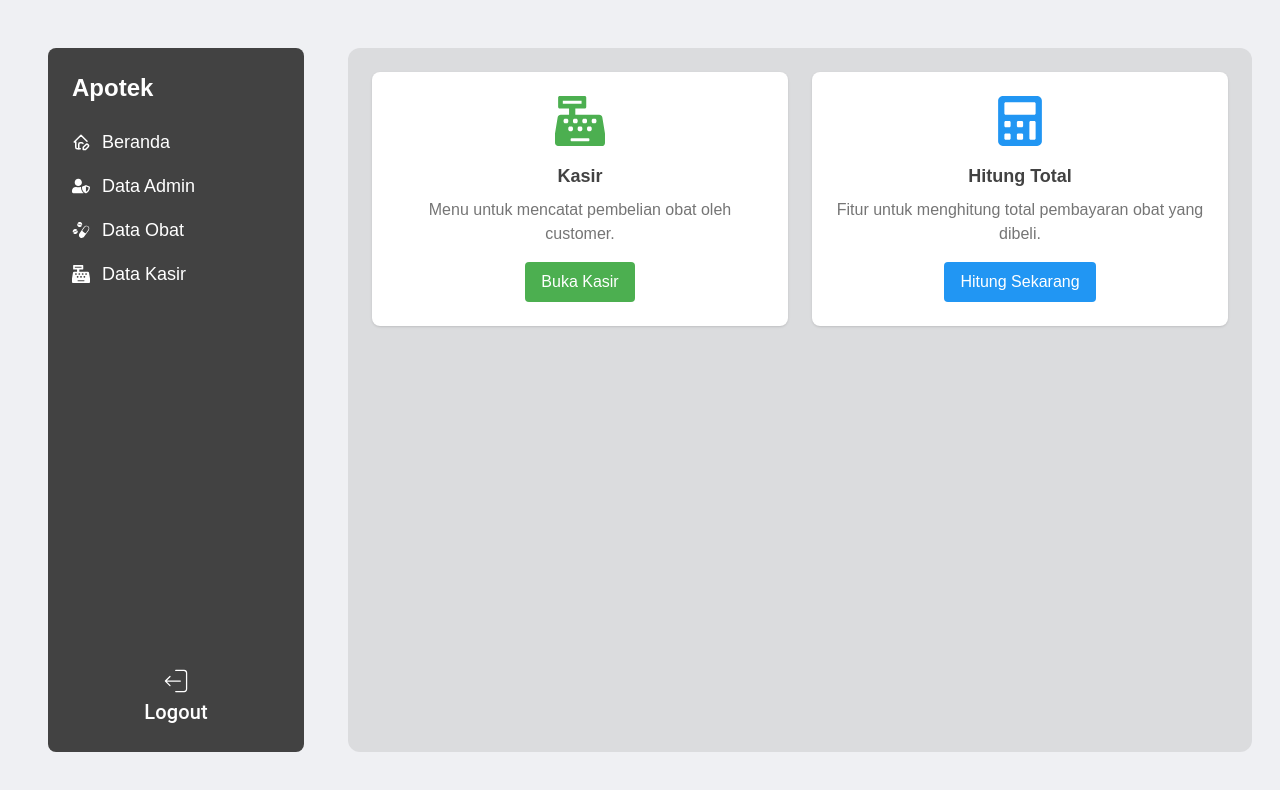
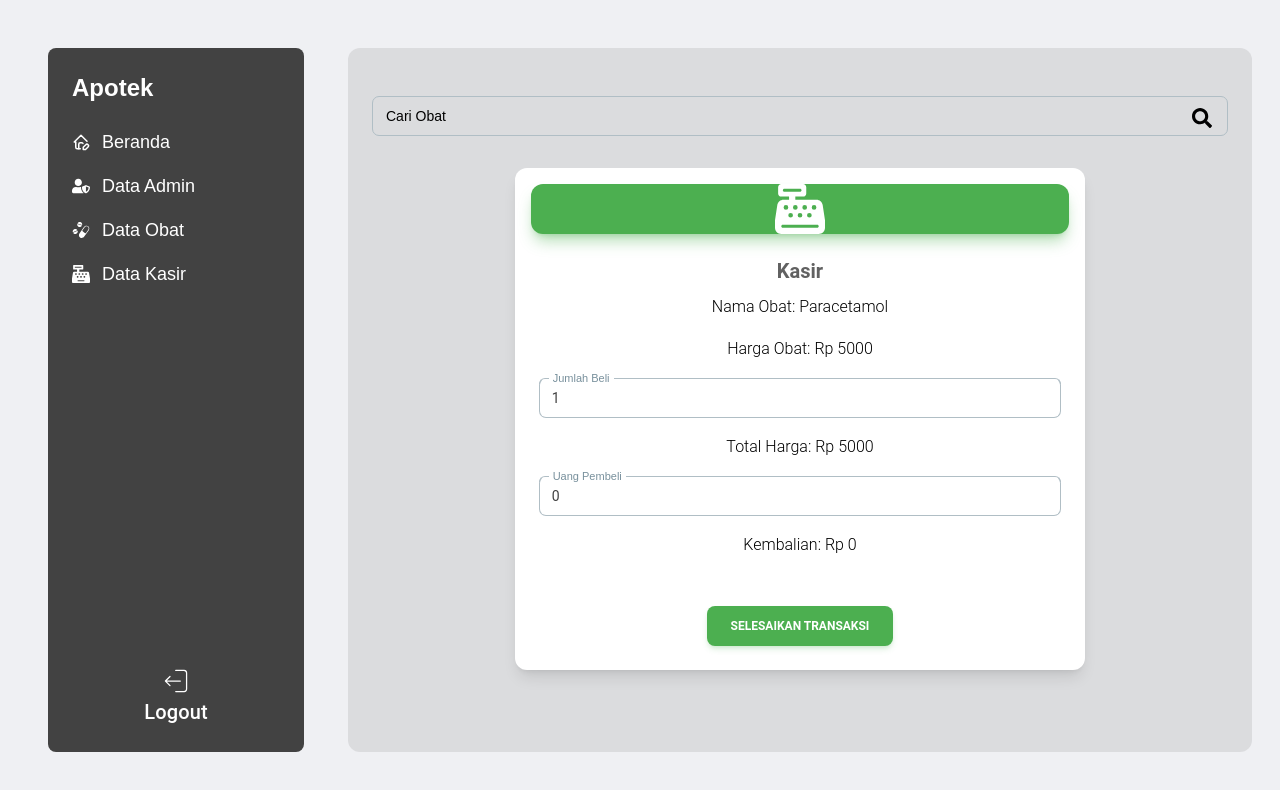
Before and after one commit to ahsnghifari/APOTEK-DASHBOARD-ADMIN, a Next.js app: page /Beranda in a window 1280 px wide. Shown: the top 790 px of the page. Built offline with nearby package versions, Linux system fonts and the light colour scheme.

Commit message:
Penambahan Modal Sunting Obat dan Integrasi

```diff
--- a/app/Beranda/components/konten.js
+++ b/app/Beranda/components/konten.js
@@ -1,32 +1,103 @@
-import React from "react";
-import { FaCashRegister, FaCalculator } from "react-icons/fa";
+import React, { useState } from "react";
+import { FaSearch } from "react-icons/fa";
+import { FaCashRegister } from "react-icons/fa6";
+import {
+  Input,
+  Card,
+  Typography,
+  Button,
+  CardBody,
+  CardHeader,
+  CardFooter,
+} from "@material-tailwind/react";
 
 function Beranda() {
+  const [pencarianObat, setPencarianObat] = useState("");
+  const [jumlahBeli, setJumlahBeli] = useState(1);
+  const [uangPembeli, setUangPembeli] = useState(0);
+  const [kembalian, setKembalian] = useState(0);
+
+  const namaObat = "Paracetamol";
+  const hargaObat = 5000;
+
+  const totalHarga = hargaObat * jumlahBeli;
+
+  const handleUangPembeliChange = (event) => {
+    const uang = event.target.value;
+    setUangPembeli(uang);
+    setKembalian(uang - totalHarga);
+  };
+
+  const handlePencarian = (event) => {
+    setPencarianObat(event.target.value);
+  };
+
   return (
     <div className="w-full h-full p-6 bg-gray-500 bg-opacity-25 rounded-xl my-8">
-      <div className="grid grid-cols-1 md:grid-cols-2 gap-6">
-        <div className="bg-white p-6 rounded-lg shadow flex flex-col items-center">
-          <FaCashRegister size={50} className="text-green-500 mb-4" />
-          <h2 className="text-lg font-semibold text-gray-800 mb-2">Kasir</h2>
-          <p className="text-gray-600 text-center mb-4">
-            Menu untuk mencatat pembelian obat oleh customer.
-          </p>
-          <button className="bg-green-500 text-white px-4 py-2 rounded hover:bg-green-600">
-            Buka Kasir
-          </button>
+      <div className="mt-6">
+        <div className="relative">
+          <Input
+            type="text"
+            label="Cari Obat"
+            value={pencarianObat}
+            onChange={handlePencarian}
+            className="text-black"
+            color="black"
+          />
+          <FaSearch className="absolute top-3 right-4 text-black" size={20} />
         </div>
-        <div className="bg-white p-6 rounded-lg shadow flex flex-col items-center">
-          <FaCalculator size={50} className="text-blue-500 mb-4" />
-          <h2 className="text-lg font-semibold text-gray-800 mb-2">
-            Hitung Total
-          </h2>
-          <p className="text-gray-600 text-center mb-4">
-            Fitur untuk menghitung total pembayaran obat yang dibeli.
-          </p>
-          <button className="bg-blue-500 text-white px-4 py-2 rounded hover:bg-blue-600">
-            Hitung Sekarang
-          </button>
-        </div>
+      </div>
+
+      <div className="mt-8">
+        <Card className="w-full md:w-2/3 mx-auto shadow-lg">
+          <CardHeader
+            color="green"
+            floated={false}
+            className="flex items-center justify-center"
+          >
+            <FaCashRegister size={50} className="text-white" />
+          </CardHeader>
+
+          <CardBody className="text-center">
+            <Typography variant="h5" color="gray" className="mb-2">
+              Kasir
+            </Typography>
+            <div className="space-y-4">
+              <Typography color="black">Nama Obat: {namaObat}</Typography>
+              <Typography color="black">Harga Obat: Rp {hargaObat}</Typography>
+              <div>
+                <Input
+                  type="number"
+                  min="1"
+                  label="Jumlah Beli"
+                  value={jumlahBeli}
+                  onChange={(e) => setJumlahBeli(e.target.value)}
+                  color="green"
+                  className="text-gray-800 w-32 mx-auto"
+                />
+              </div>
+              <Typography color="black">
+                Total Harga: Rp {totalHarga}
+              </Typography>
+
+              <div>
+                <Input
+                  type="number"
+                  label="Uang Pembeli"
+                  value={uangPembeli}
+                  onChange={handleUangPembeliChange}
+                  color="green"
+                  className="text-gray-800 w-32 mx-auto"
+                />
+              </div>
+              <Typography color="black">Kembalian: Rp {kembalian}</Typography>
+            </div>
+          </CardBody>
+
+          <CardFooter className="flex items-center justify-center">
+            <Button color="green">Selesaikan Transaksi</Button>
+          </CardFooter>
+        </Card>
       </div>
     </div>
   );
--- a/app/Beranda/page.js
+++ b/app/Beranda/page.js
@@ -1,5 +1,5 @@
 "use client";
-import React, { useState } from "react";
+import React from "react";
 import { useRouter } from "next/navigation";
 import { ToastContainer } from "react-toastify";
 import "react-toastify/dist/ReactToastify.css";
--- a/app/layout.js
+++ b/app/layout.js
@@ -13,7 +13,7 @@ const geistMono = localFont({
 });
 
 export const metadata = {
-  title: "Apotekku",
+  title: "Apotek Unjani",
   description: "Generated by create next app",
 };
 
--- /dev/null
+++ b/components/ModalSuntingObat.js
@@ -0,0 +1,97 @@
+import React from "react";
+import {
+  Button,
+  Dialog,
+  DialogHeader,
+  DialogBody,
+  DialogFooter,
+  Input,
+  Select,
+  Option,
+} from "@material-tailwind/react";
+// KOMPONEN
+import Memuat from "@/components/memuat";
+// HOOKS
+import useSuntingObat from "@/hooks/useSuntingObat";
+
+const ModalSuntingObat = ({ buka, tutup, obatTerpilih }) => {
+  const {
+    namaObat,
+    jenisObat,
+    suntingObat,
+    hargaObat,
+    stokObat,
+    setNamaObat,
+    setJenisObat,
+    setStokObat,
+    setHargaObat,
+    sedangMemuatSuntingObat,
+  } = useSuntingObat(obatTerpilih);
+  return (
+    <Dialog open={buka} handler={tutup}>
+      <DialogHeader>Sunting Obat</DialogHeader>
+      <DialogBody>
+        <div className="space-y-4">
+          <Input
+            id="namaObat"
+            label="Nama Obat"
+            type="text"
+            placeholder="Masukkan Nama Obat"
+            value={namaObat}
+            onChange={(e) => setNamaObat(e.target.value)}
+          />
+
+          <Select
+            id="jenisObat"
+            label="Jenis Obat"
+            placeholder="Pilih Jenis Obat"
+            value={jenisObat}
+            onChange={(value) => setJenisObat(value)}
+          >
+            <Option value="Kapsule">Kapsule</Option>
+            <Option value="Tablet">Tablet</Option>
+            <Option value="Syrup">Syrup</Option>
+          </Select>
+
+          <Input
+            id="stokObat"
+            label="Stok Obat"
+            type="number"
+            placeholder="Masukkan Stok Obat"
+            value={stokObat}
+            onChange={(e) => setStokObat(e.target.value)}
+          />
+
+          <Input
+            id="hargaObat"
+            label="Harga Obat"
+            type="number"
+            placeholder="Masukkan Harga Obat"
+            value={hargaObat}
+            onChange={(e) => setHargaObat(e.target.value)}
+          />
+        </div>
+      </DialogBody>
+      <DialogFooter>
+        <Button
+          variant="gradient"
+          color="dark"
+          onClick={async () => {
+            await suntingObat();
+            tutup(false);
+          }}
+          disabled={sedangMemuatSuntingObat}
+          className={`${
+            sedangMemuatSuntingObat
+              ? "opacity-50 cursor-not-allowed"
+              : "opacity-100"
+          }`}
+        >
+          {sedangMemuatSuntingObat ? <Memuat /> : "Simpan"}
+        </Button>
+      </DialogFooter>
+    </Dialog>
+  );
+};
+
+export default ModalSuntingObat;
--- a/hooks/useMasukAdmin.js
+++ b/hooks/useMasukAdmin.js
@@ -29,7 +29,7 @@ const useMasukDenganEmailKataSandi = () => {
 
         setTimeout(() => {
           pengarah.push("/Beranda");
-        }, 5000);
+        }, 3000);
       }
     } catch (error) {
       if (error.code === "auth/user-not-found") {
--- /dev/null
+++ b/hooks/useSuntingObat.js
@@ -0,0 +1,80 @@
+import { useState, useEffect } from "react";
+import { toast } from "react-toastify";
+import { doc, updateDoc, getDoc } from "firebase/firestore";
+import { database } from "@/lib/firebaseConfig";
+
+export default function useSuntingObat(idObat) {
+  const [namaObat, setNamaObat] = useState("");
+  const [jenisObat, setJenisObat] = useState("");
+  const [stokObat, setStokObat] = useState("");
+  const [hargaObat, setHargaObat] = useState("");
+  const [sedangMemuatSuntingObat, setSedangMemuatSuntingObat] = useState(false);
+
+  const ambilDataObat = async () => {
+    try {
+      const obatRef = doc(database, "obat", idObat);
+      const docSnap = await getDoc(obatRef);
+      if (docSnap.exists()) {
+        const data = docSnap.data();
+        setNamaObat(data.Nama_Obat);
+        setJenisObat(data.Jenis_Obat);
+        setStokObat(data.Stok_Obat);
+        setHargaObat(data.Harga_Obat);
+      } else {
+        toast.error("Data obat tidak ditemukan!");
+      }
+    } catch (error) {}
+  };
+
+  const validasiFormulir = () =>
+    !namaObat
+      ? (toast.error("Masukkan nama obat"), false)
+      : !jenisObat
+      ? (toast.error("Pilih jenis obat"), false)
+      : !stokObat
+      ? (toast.error("Msukankan stok obat"), false)
+      : !hargaObat
+      ? (toast.error("Masukkan harga obat"), false)
+      : true;
+
+  const suntingObat = async () => {
+    setSedangMemuatSuntingObat(true);
+
+    if (!validasiFormulir()) {
+      setSedangMemuatSuntingObat(false);
+      return;
+    }
+
+    try {
+      const obatRef = doc(database, "obat", idObat);
+      await updateDoc(obatRef, {
+        Nama_Obat: namaObat,
+        Jenis_Obat: jenisObat,
+        Stok_Obat: stokObat,
+        Harga_Obat: hargaObat,
+      });
+      toast.success("Obat berhasil disunting!");
+    } catch (error) {
+      toast.error("Gagal menyunting obat: " + error.message);
+    } finally {
+      setSedangMemuatSuntingObat(false);
+    }
+  };
+
+  useEffect(() => {
+    ambilDataObat();
+  }, [idObat]);
+
+  return {
+    namaObat,
+    jenisObat,
+    suntingObat,
+    stokObat,
+    hargaObat,
+    setNamaObat,
+    setJenisObat,
+    setStokObat,
+    setHargaObat,
+    sedangMemuatSuntingObat,
+  };
+}
--- a/hooks/useTambahAdmin.js
+++ b/hooks/useTambahAdmin.js
@@ -51,7 +51,7 @@ const useTambahAdmin = () => {
         Email: email,
         Kata_Sandi: kataSandi,
         Jabatan: jabatan,
-        dibuatPada: serverTimestamp(),
+        Tanggal_Dibuat: serverTimestamp(),
       });
 
       toast.success("Admin berhasil ditambahkan!");
--- a/package.json
+++ b/package.json
@@ -16,8 +16,7 @@
     "@heroicons/react": "^2.2.0",
     "@material-tailwind/react": "^2.1.10",
     "@mui/material": "^6.2.0",
-    "a": "file:",
-    "firebase": "^11.1.0",
+    "firebase": "^11.0.2",
     "next": "15.0.4",
     "react": "^19.0.0",
     "react-dom": "^19.0.0",
```
Also changed, not shown: app/DataAdmin/components/konten.js (+11 -7 lines), app/DataObat/components/konten.js (+32 -17 lines), hooks/useHapusAdmin.js (+1 -6 lines), hooks/useHapusObat.js (+1 -6 lines), 2 other files (tests, documents, lock files or other folders).
